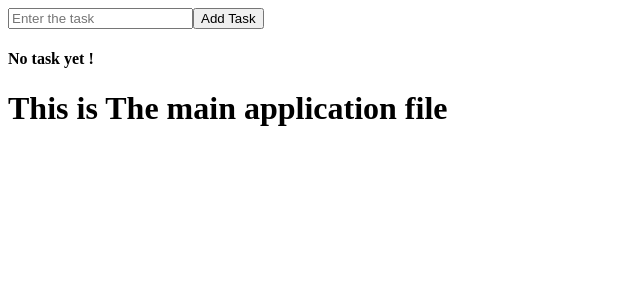
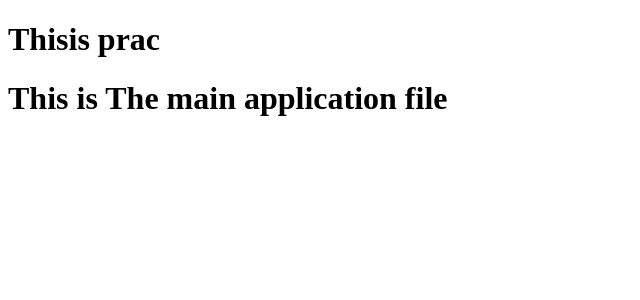
Before and after one commit to Hangthim-web/React-From-the-beginning-, a React (Vite) app in the folder first_react_application/: page / in a window 1280 px wide. Shown: the top 300 px of the page, without its empty margins (0-640 px from the left). Built offline with nearby package versions, Linux system fonts and the light colour scheme.

Commit message:
day1 completed

```diff
--- a/first_react_application/src/App.jsx
+++ b/first_react_application/src/App.jsx
@@ -21,7 +21,8 @@
 // import SurveyForm from "./list_Keys_forms_and_controller_components/SurveyForm";
   // import ProductFilter from "./list_Keys_forms_and_controller_components/ProductFilter";
 // import EditableTodoList from "./list_Keys_forms_and_controller_components/EditableTodoList";
-import Project from "./Day1/project";
+// import Project from ",,,,,./Day1/project";
+import Prac from "./Day2/UseEffectPrac/Prac";
 const App=()=>
 {
  return (
@@ -50,7 +51,8 @@ const App=()=>
        {/* <SurveyForm/> */}
        {/* <ProductFilter/> */}
        {/* <EditableTodoList/> */}
-       <Project/>
+       {/* <Project/> */}
+       <Prac/>
     <h1>This is The main application file </h1>
   </div>
  )
--- /dev/null
+++ b/first_react_application/src/Day2/UseEffectPrac/Prac.jsx
@@ -0,0 +1,5 @@
+const Prac=()=>
+{
+    return <h1>Thisis prac</h1>
+}
+export default Prac
```
